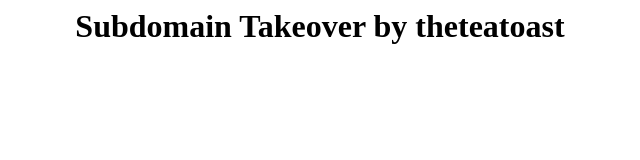
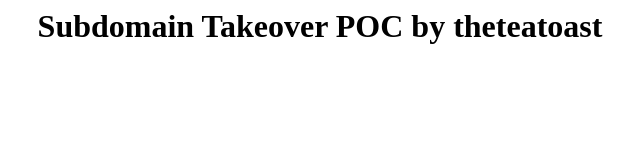
Before and after one commit to theteatoast/cbmeta.github.io, a plain HTML site: page index.html in a window 1280 px wide. Shown: the whole page, without its empty margins (320-960 px from the left). Drawn offline with Linux system fonts and the light colour scheme.

Commit message:
Update index.html

```diff
--- a/index.html
+++ b/index.html
@@ -1,5 +1,5 @@
 <html>
 <body>
-<center><h1>Subdomain Takeover by theteatoast</h1></center>
+<center><h1>Subdomain Takeover POC by theteatoast</h1></center>
 </body>
 </html>
```
